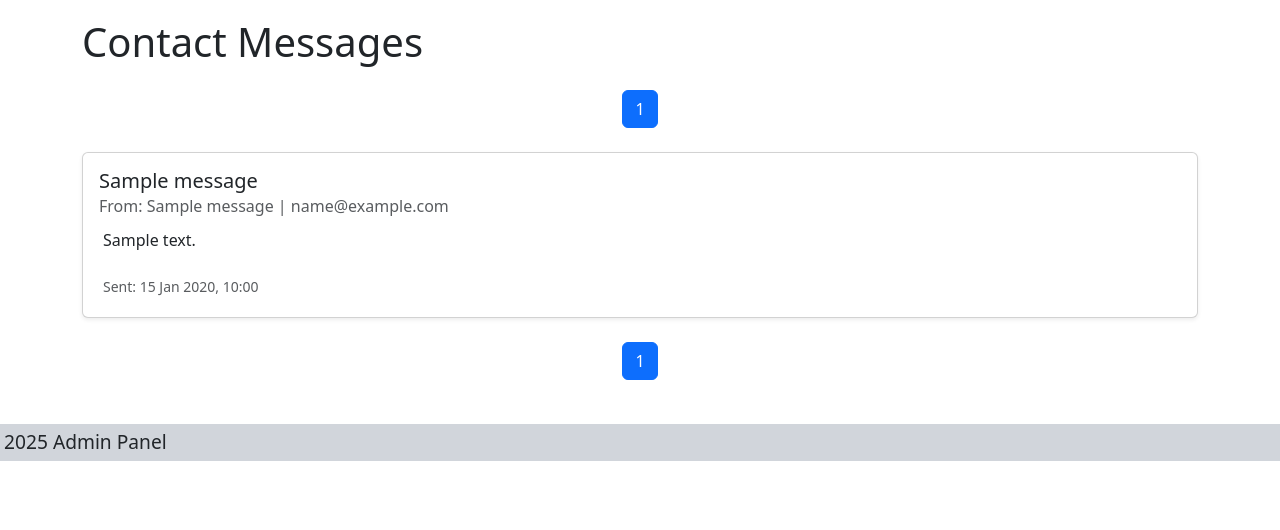
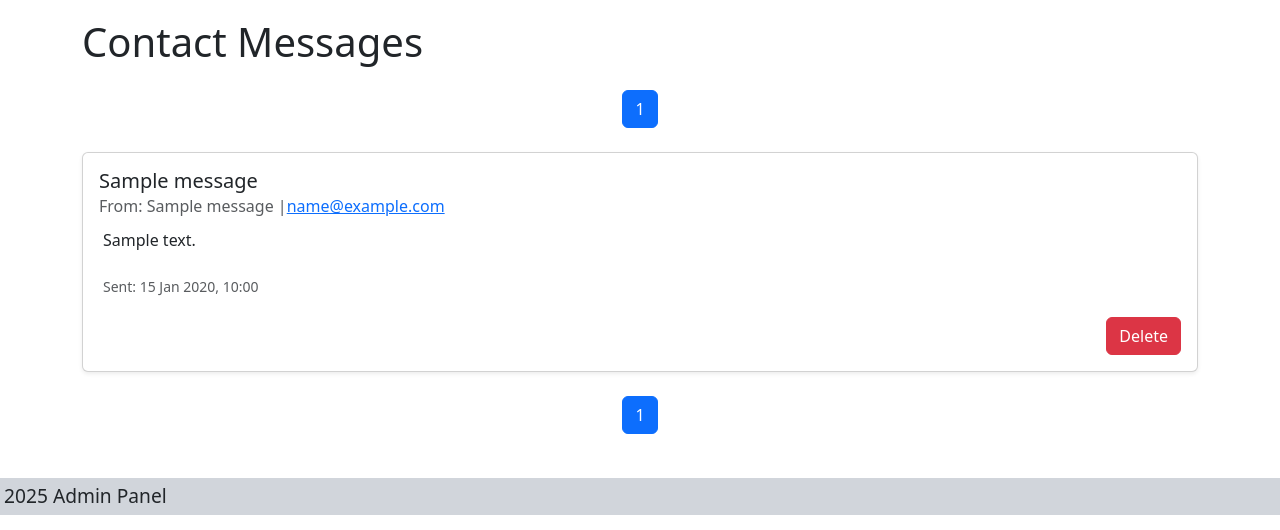
Before and after one commit to james-fitz86/pickle-polona, a Flask app: page /admin/messages in a window 1280 px wide. Shown: the part 270-800 px from the top of the page. Run offline with Flask 3, Linux system fonts and the light colour scheme; the visitor is signed in with stand-in values (Sample User, id 1); tables that the repository leaves empty hold one stand-in row (values such as "Sample post").

Commit message:
added delete button for messages and mailto for emailing response with subject and original message

```diff
--- a/templates/admin/messages.html
+++ b/templates/admin/messages.html
@@ -44,12 +44,17 @@
                         <div class="card-body">
                             <h5 class="card-title">{{ message.subject }}</h5>
                             <h6 class="card-subtitle mb-2 text-muted">
-                                From: {{ message.name }} | {{ message.email }}
+                                From: {{ message.name }} |<a href="mailto:{{ message.email }}?subject=RE: {{ message.subject | urlencode }}&body={{ ('\n\n---Original Message:\n' + message.message) | urlencode }}">{{ message.email }}</a>
                             </h6>
                             <p class="card-text">{{ message.message }}</p>
                             <p class="text-muted small mb-0">
                                 Sent: {{ message.submitted_at.strftime("%d %b %Y, %H:%M") }}
                             </p>
+                            <div class="d-flex justify-content-end mt-3">
+                                <form method="POST" action="{{ url_for('admin.delete_message', id=message.id) }}">
+                                    <button type="submit" class="btn btn-danger">Delete</button>
+                                </form>
+                            </div>
                         </div>
                     </div>
                 </div>
```
